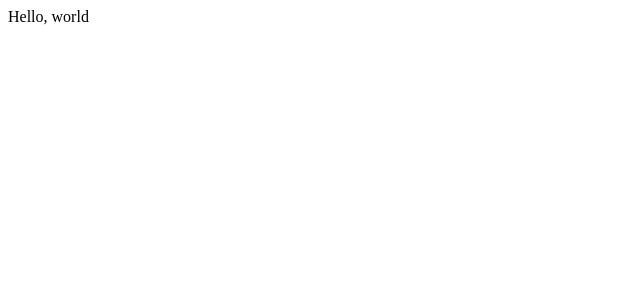
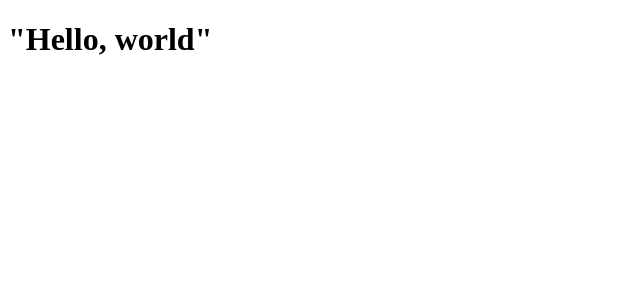
Before and after one commit to exemplar-codes/volopay-frontend-assignment, a React (Create React App) app: page / in a window 1280 px wide. Shown: the top 300 px of the page, without its empty margins (0-640 px from the left). Built offline with nearby package versions, Linux system fonts and the light colour scheme.

Commit message:
Make sure plain hello world runs

```diff
--- a/src/App.jsx
+++ b/src/App.jsx
@@ -1,5 +1,5 @@
 function App() {
-  return "Hello, world";
+  return <h1>"Hello, world"</h1>;
 }
 
 export default App;
```
